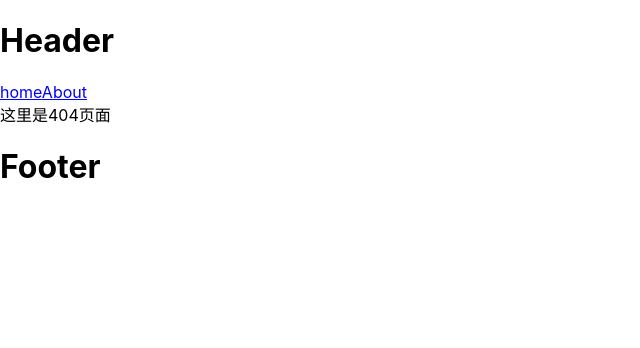
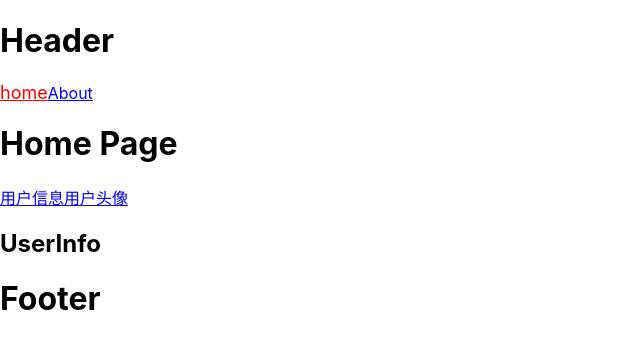
Before and after one commit to YDKD/react-study, a React (Vite) app: page /home/user-info in a window 1280 px wide. Before the commit this address led to /404. Shown: the top 348 px of the page, without its empty margins (0-640 px from the left). Built offline with nearby package versions, Linux system fonts and the light colour scheme.

Commit message:
feat(rotuer): 嵌套路由

```diff
--- a/src/27_router/01_初识router/App.tsx
+++ b/src/27_router/01_初识router/App.tsx
@@ -5,6 +5,8 @@ import './style.less'
 
 import About from './views/About'
 import Home from './views/Home'
+import HomeUserInfo from './views/Home/UserInfo'
+import HomeUserAvatar from './views/Home/UserAvatar'
 import NotFound from './views/NotFound'
 
 export class App extends PureComponent {
@@ -15,21 +17,19 @@ export class App extends PureComponent {
 				<div className="header">
 					{/* <Link to="/home">home</Link>
 					<Link to="/about">About</Link> */}
-					<NavLink
-						to="/home"
-						style={() => ({
-							color: 'blue'
-						})}
-					>
-						home
-					</NavLink>
+					<NavLink to="/home">home</NavLink>
 					<NavLink to="/about">About</NavLink>
 				</div>
 				<Routes>
 					{/* navigate可以处理当我们访问一个路径时，直接重定向到另外一个路由 */}
 					<Route path="/" element={<Navigate to="/home" />}></Route>
 
-					<Route path="/home" element={<Home />}></Route>
+					<Route path="/home" element={<Home />}>
+						{/* 重定向 访问 /home 到 /home/user-info */}
+						<Route path="/home" element={<Navigate to="/home/user-info" />} />
+						<Route path="/home/user-info" element={<HomeUserInfo />} />
+						<Route path="/home/user-avatar" element={<HomeUserAvatar />} />
+					</Route>
 					<Route path="/about" element={<About />}></Route>
 					<Route path="/404" element={<NotFound />}></Route>
 					<Route path="*" element={<Navigate to="/404" />}></Route>
--- /dev/null
+++ b/src/27_router/01_初识router/views/Home/UserAvatar/index.tsx
@@ -0,0 +1,13 @@
+import React, { PureComponent } from 'react'
+
+export class index extends PureComponent {
+  render() {
+    return (
+      <div>
+        <h2>UserAvatar</h2>
+      </div>
+    )
+  }
+}
+
+export default index
--- /dev/null
+++ b/src/27_router/01_初识router/views/Home/UserInfo/index.tsx
@@ -0,0 +1,13 @@
+import React, { PureComponent } from 'react'
+
+export class index extends PureComponent {
+  render() {
+    return (
+      <div>
+        <h2>UserInfo</h2>
+      </div>
+    )
+  }
+}
+
+export default index
--- a/src/27_router/01_初识router/views/Home/index.tsx
+++ b/src/27_router/01_初识router/views/Home/index.tsx
@@ -1,10 +1,16 @@
 import React, { PureComponent } from 'react'
+import { Link, Outlet } from 'react-router-dom'
 
 export class index extends PureComponent {
   render() {
     return (
       <div>
         <h1>Home Page</h1>
+        <Link to="/home/user-info">用户信息</Link>
+        <Link to="/home/user-avatar">用户头像</Link>
+
+        {/* 占位符号 */}
+        <Outlet />
       </div>
     )
   }
```
